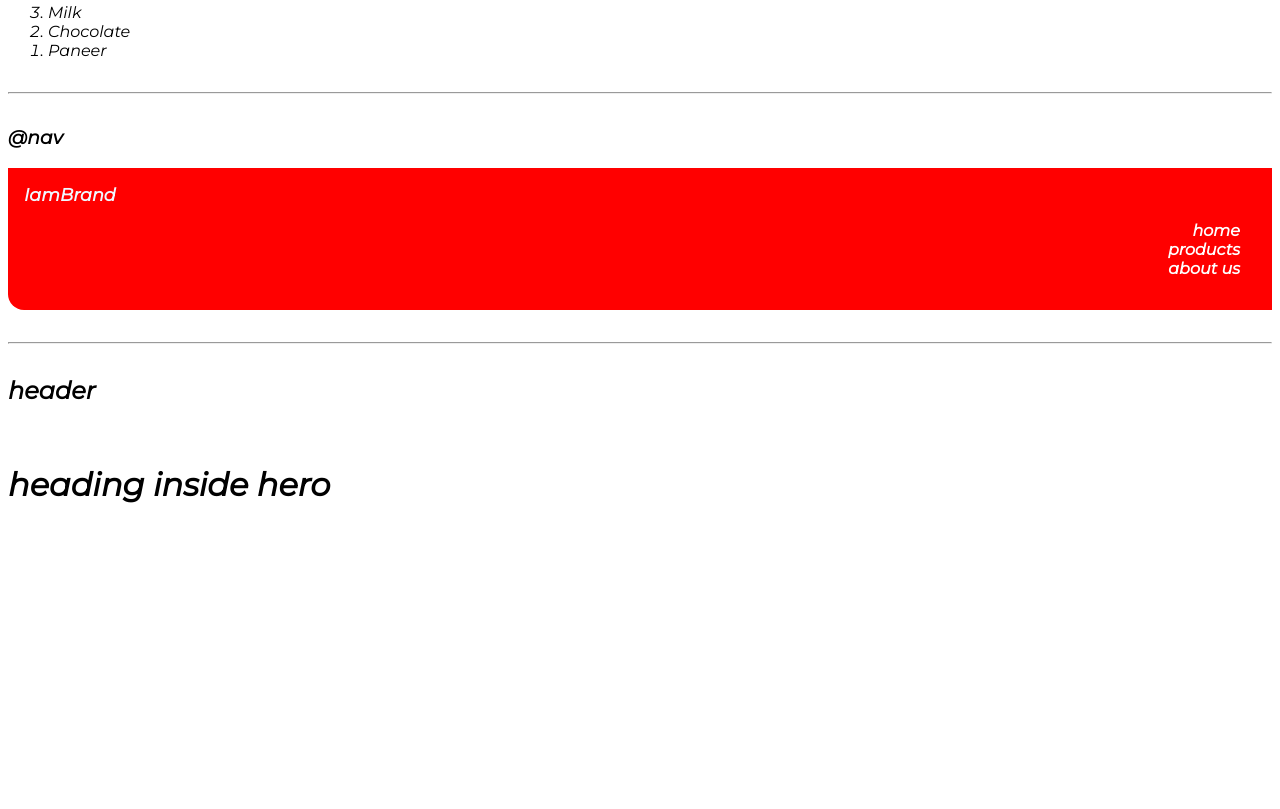
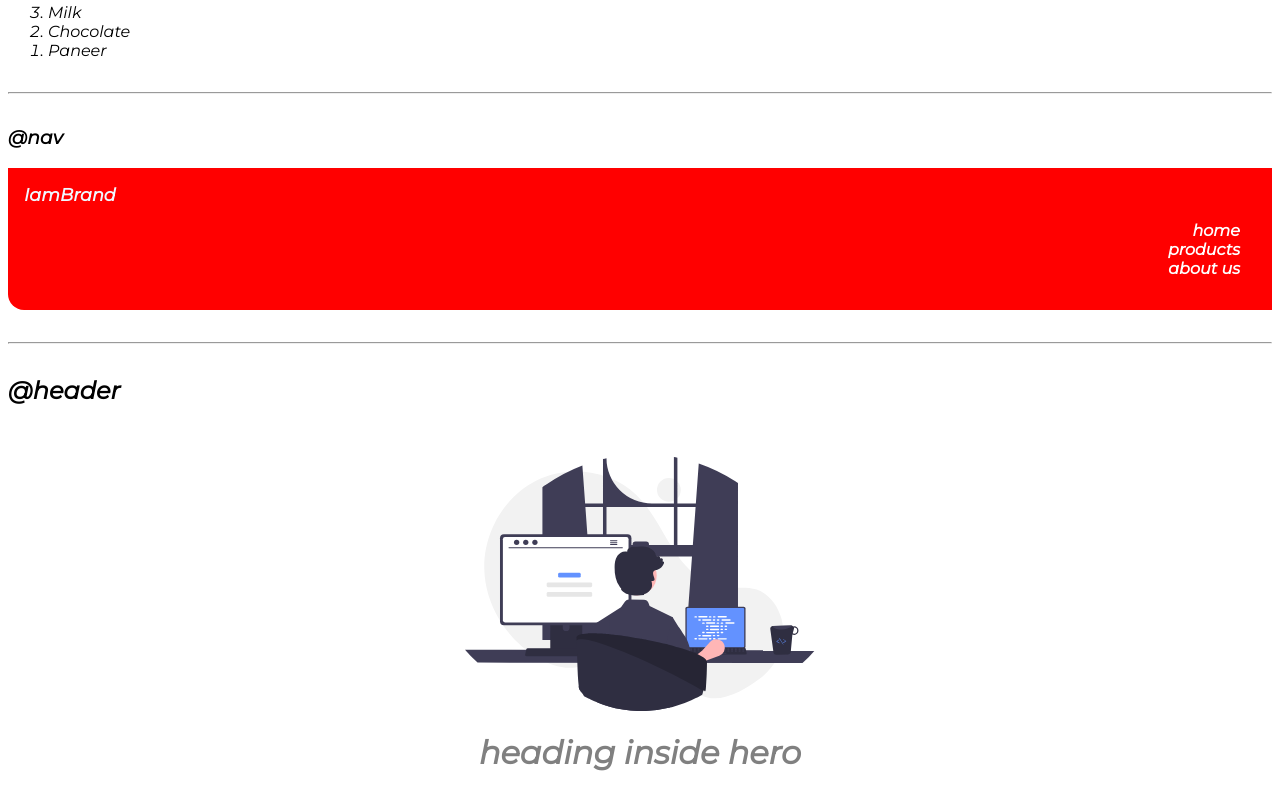
Before and after one commit to jaydawande/NeoGCamp-Lesson03, a plain HTML site: page index.html in a window 1280 px wide. Shown: the part 1160-1969 px from the top of the page. Before the commit the page ends 1686 px from the top, so only its background shows below. Drawn offline with Linux system fonts and the light colour scheme.

Commit message:
added img

```diff
--- a/index.html
+++ b/index.html
@@ -89,11 +89,11 @@
 
     <hr>
 
-    <h2>header</h2>
+    <h2>@header</h2>
 
-    <header>
-        <img src="" />
-        <h1>heading inside hero</h1>
+    <header class="hero">
+        <img class="hero-img" src="images/hero-img.svg" />
+        <h1 class="hero-heading">heading inside hero</h1>
 
     </header>
 
--- a/styles.css
+++ b/styles.css
@@ -2,6 +2,7 @@
 
 :root {
     --primary-color: red;
+    --my-color: grey;
 
 }
 
@@ -74,3 +75,20 @@ text-align: right;
 .navigation .link-active {
     font-weight: bold;
 }
+
+/** header **/
+
+.hero{
+    padding: 2rem;
+}
+
+.hero .hero-img {
+    max-width: 350px;
+    display: block;
+    margin: auto;
+}
+
+.hero .hero-heading {
+    color: var(--my-color);
+    text-align: center;
+}
```
Also changed, not shown: images/hero-img.svg (added).
